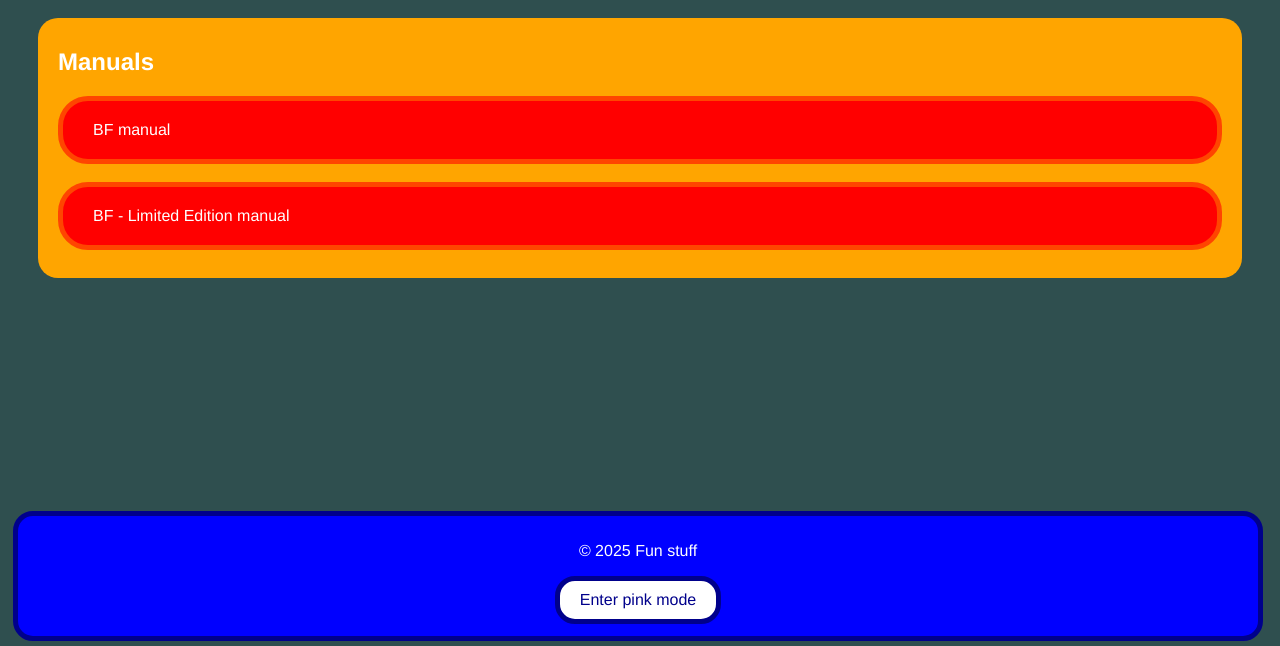
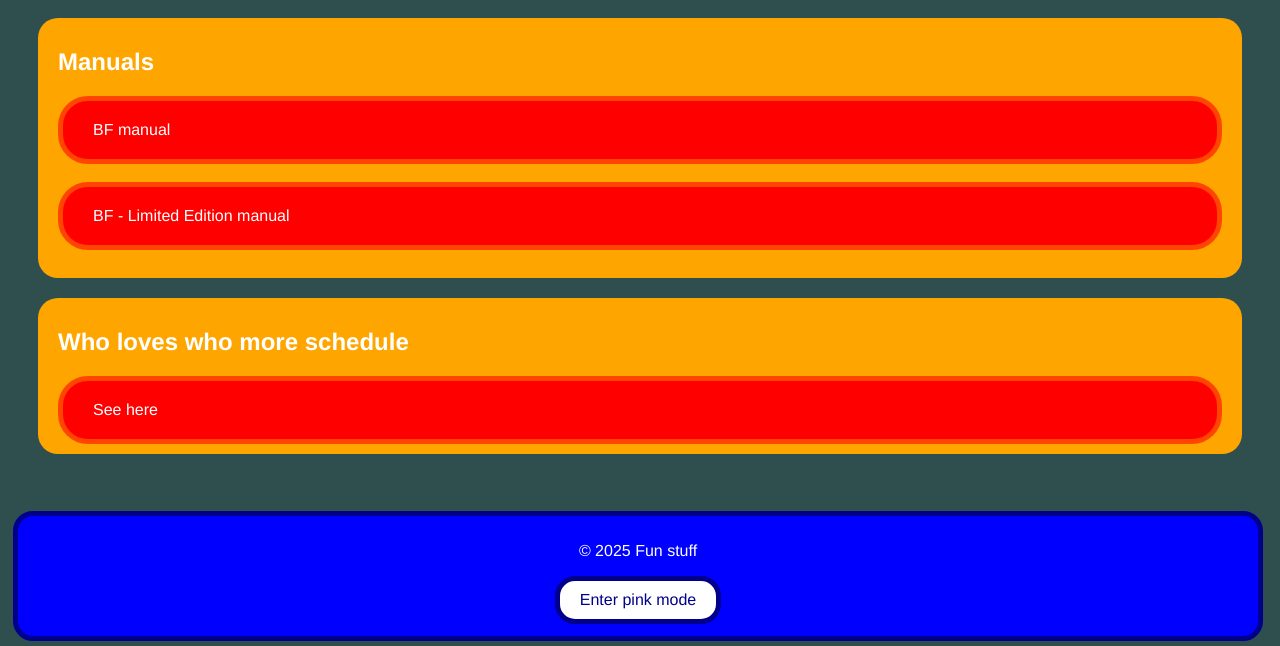
Before and after one commit to gregoryk07/funny, a plain HTML site: page index.html in a window 1280 px wide. Shown: the part 154-800 px from the top of the page. Drawn offline with Linux system fonts and the light colour scheme.

Commit message:
Update index.html

```diff
--- a/index.html
+++ b/index.html
@@ -28,6 +28,12 @@
   <a class="pink" href="bfmanual.html?pink">BF manual</a><br>
   <a class="pink" href="bfmanual-limitededition.html?pink">BF - Limited Edition manual</a>
 </article>
+<article>
+  <h2>Who loves who more schedule</h2>
+  <a class="nopink" href="wholovesmore.html">See here</a>
+
+  <a class="pink" href="bfmanwholovesmore.html">See here</a>
+</article>
 <footer>
   <p>© 2025 Fun stuff</p>
   <label id="pink_label" for="pink_toggler">Pink mode</label>
```
